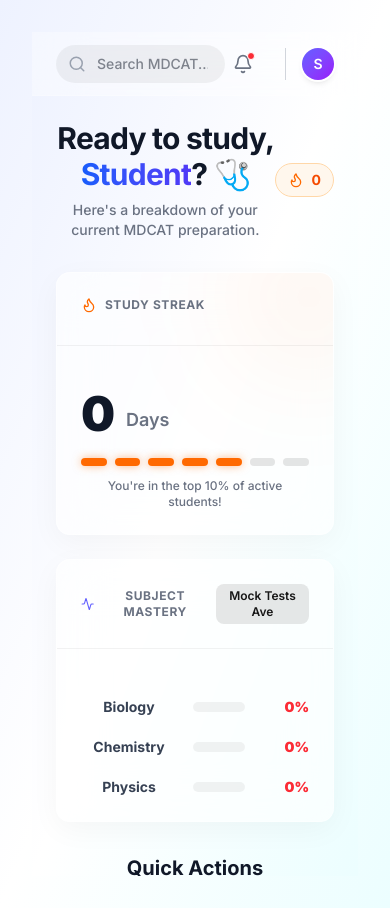
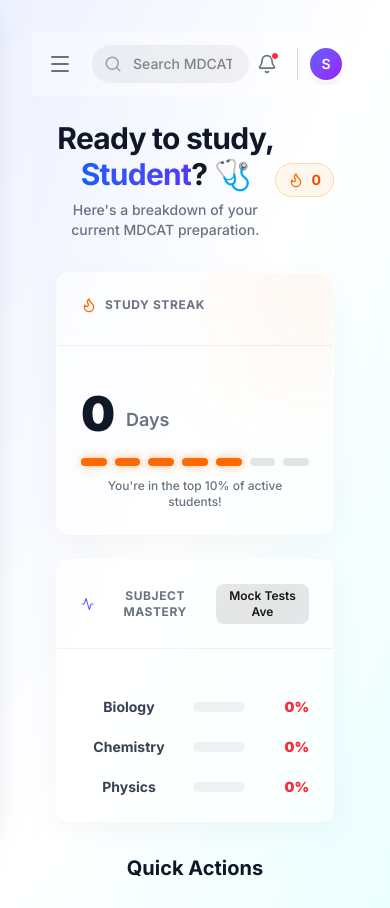
Before and after one commit to Mavia-Jabbar/Med-Quest, a React (Vite) app: page /Dashboard in a window 390 px wide. Built offline with nearby package versions, Linux system fonts and the light colour scheme; no server answers; the database is empty; sample sign-in values are in the browser's storage.

Commit message:
fix: Wired up modular responsive Dashboard components to root App layout to fix mobile broken state

```diff
--- a/src/components/DashboardLayout.jsx
+++ b/src/components/DashboardLayout.jsx
@@ -1,92 +1,17 @@
-import React from 'react';
-import { useFirebase } from '@/Context/firebase';
-import { LayoutDashboard, Settings, LogOut, Search, Bell, BookOpen, BrainCircuit, Activity, Layers } from 'lucide-react';
-import { siteConfig } from '@/config/site';
-import { Outlet, NavLink } from 'react-router';
+import React, { useState } from 'react';
+import { Outlet } from 'react-router';
+import Sidebar from '@/components/layout/Sidebar';
+import DashboardHeader from '@/components/layout/DashboardHeader';
 
 export default function DashboardLayout() {
-  const { userData, signOutUser } = useFirebase();
-  const userName = userData?.name || "Student";
+  const [isMobileMenuOpen, setIsMobileMenuOpen] = useState(false);
 
   return (
-    <div className="flex h-screen bg-gradient-to-br from-indigo-50 via-white to-cyan-50 dark:from-gray-900 dark:via-gray-950 dark:to-slate-900 overflow-hidden font-sans">
-
-      {/* Sidebar - Apple Glassy UI */}
-      <aside className="w-64 border-r border-white/20 dark:border-white/10 bg-white/40 dark:bg-black/40 backdrop-blur-xl hidden md:flex flex-col justify-between shadow-[4px_0_24px_-10px_rgba(0,0,0,0.1)] z-20">
-        <div>
-          {/* Brand */}
-          <div className="h-16 flex items-center px-6 border-b border-white/20 dark:border-white/10">
-            <div className="w-8 h-8 rounded-full bg-gradient-to-tr from-blue-600 to-indigo-600 flex items-center justify-center text-white font-bold mr-3 shadow-lg shadow-blue-500/30">
-              {siteConfig.abbreviation.charAt(0)}
-            </div>
-            <span className="text-xl font-bold tracking-tight text-gray-900 dark:text-white">{siteConfig.abbreviation}</span>
-          </div>
-
-          <nav className="p-4 space-y-2 mt-4">
-            <NavLink to="/Dashboard" className={({isActive}) => `flex items-center gap-3 px-3 py-2.5 rounded-xl font-medium transition-all duration-300 ${isActive ? 'bg-background shadow-sm border border-black/5 dark:border-white/5 text-primary' : 'text-gray-500 dark:text-gray-400 hover:text-primary hover:bg-black/5 dark:hover:bg-white/5'}`}>
-              <LayoutDashboard size={18} />
-              Dashboard
-            </NavLink>
-            <NavLink to="/Materials" className={({isActive}) => `flex items-center gap-3 px-3 py-2.5 rounded-xl font-medium transition-all duration-300 ${isActive ? 'bg-background shadow-sm border border-black/5 dark:border-white/5 text-primary' : 'text-gray-500 dark:text-gray-400 hover:text-primary hover:bg-black/5 dark:hover:bg-white/5'}`}>
-              <BookOpen size={18} />
-              Study Materials
-            </NavLink>
-            <NavLink to="/MockTests" className={({isActive}) => `flex items-center gap-3 px-3 py-2.5 rounded-xl font-medium transition-all duration-300 ${isActive ? 'bg-background shadow-sm border border-black/5 dark:border-white/5 text-primary' : 'text-gray-500 dark:text-gray-400 hover:text-primary hover:bg-black/5 dark:hover:bg-white/5'}`}>
-              <Activity size={18} />
-              Mock Tests
-            </NavLink>
-            <NavLink to="/Flashcards" className={({isActive}) => `flex items-center gap-3 px-3 py-2.5 rounded-xl font-medium transition-all duration-300 ${isActive ? 'bg-background shadow-sm border border-black/5 dark:border-white/5 text-primary' : 'text-gray-500 dark:text-gray-400 hover:text-primary hover:bg-black/5 dark:hover:bg-white/5'}`}>
-              <Layers size={18} />
-              Flashcards
-            </NavLink>
-            <NavLink to="/Tutor" className={({isActive}) => `flex items-center gap-3 px-3 py-2.5 rounded-xl font-medium transition-all duration-300 ${isActive ? 'bg-background shadow-sm border border-black/5 dark:border-white/5 text-primary' : 'text-gray-500 dark:text-gray-400 hover:text-primary hover:bg-black/5 dark:hover:bg-white/5'}`}>
-              <BrainCircuit size={18} />
-              AI Tutor
-            </NavLink>
-          </nav>
-        </div>
-
-        <div className="p-4 border-t border-white/20 dark:border-white/10 space-y-2">
-          <button onClick={signOutUser} className="w-full flex items-center gap-3 px-3 py-2.5 text-red-500 hover:bg-red-50 dark:hover:bg-red-500/10 rounded-xl transition-all duration-300 font-medium">
-            <LogOut size={18} />
-            Sign Out
-          </button>
-        </div>
-      </aside>
-
-      {/* Main Content Area */}
-      <main className="flex-1 flex flex-col relative z-10 overflow-hidden">
-
-        {/* Top Navbar - Glassy */}
-        <header className="h-16 border-b border-white/20 dark:border-white/10 bg-white/40 dark:bg-black/40 backdrop-blur-xl flex items-center justify-between px-6 z-20 flex-shrink-0">
-          <div className="flex items-center relative w-64 group">
-            <Search className="absolute left-3 text-gray-400 group-focus-within:text-primary transition-colors" size={18} />
-            <input
-              type="text"
-              placeholder="Search MDCAT..."
-              className="w-full bg-black/5 dark:bg-white/10 border border-transparent rounded-full pl-10 pr-4 py-2 text-sm focus:outline-none focus:bg-white dark:focus:bg-black focus:border-black/10 dark:focus:border-white/10 focus:ring-4 focus:ring-primary/10 text-gray-900 dark:text-white transition-all duration-300 font-medium"
-            />
-          </div>
-
-          <div className="flex items-center gap-4">
-            <button className="relative text-gray-500 hover:text-primary transition-colors hover:-translate-y-0.5 duration-200 p-2">
-              <Bell size={20} />
-              <span className="absolute top-1.5 right-1.5 w-2 h-2 bg-red-500 rounded-full border border-white dark:border-black"></span>
-            </button>
-            <div className="flex items-center gap-3 border-l border-gray-300 dark:border-gray-700 pl-4 ml-2 cursor-pointer hover:opacity-80 transition-opacity">
-               <div className="w-8 h-8 rounded-full bg-gradient-to-br from-indigo-500 to-purple-600 flex items-center justify-center text-white text-sm font-semibold shadow-md ring-2 ring-white dark:ring-black">
-                 {userName.charAt(0).toUpperCase()}
-               </div>
-               <span className="text-sm font-medium text-gray-700 dark:text-gray-200 hidden sm:block">
-                 {userName}
-               </span>
-            </div>
-          </div>
-        </header>
-
-        {/* Dynamic Outlet for all Sub-pages! */}
+    <div className="flex h-screen w-full bg-gradient-to-br from-indigo-50 via-white to-cyan-50 dark:from-gray-900 dark:via-gray-950 dark:to-slate-900 overflow-hidden font-sans">
+      <Sidebar isOpen={isMobileMenuOpen} setIsOpen={setIsMobileMenuOpen} />
+      <main className="flex-1 flex flex-col relative z-10 w-full overflow-hidden">
+        <DashboardHeader toggleMenu={() => setIsMobileMenuOpen(!isMobileMenuOpen)} />
         <Outlet />
-
       </main>
     </div>
   );
```
